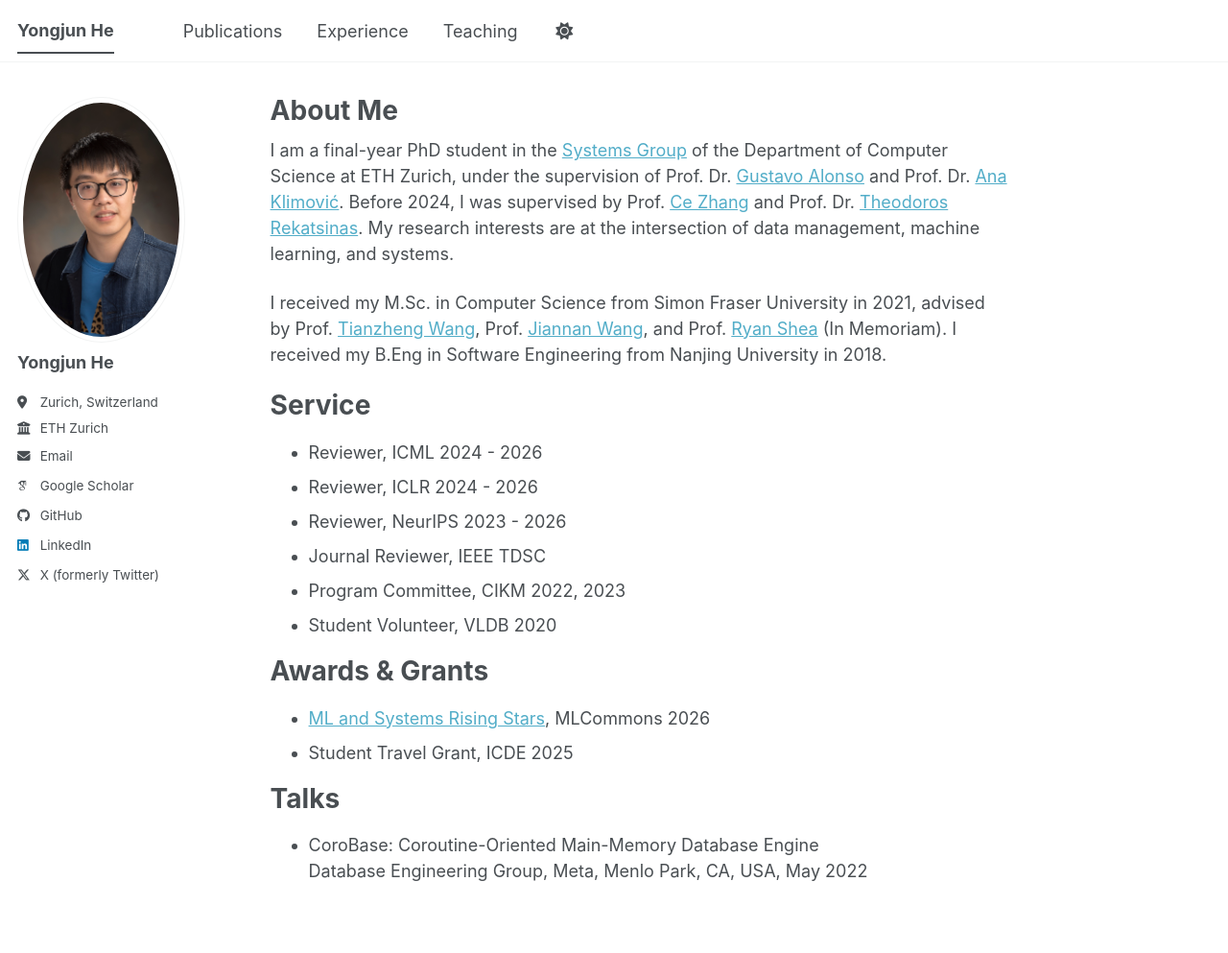
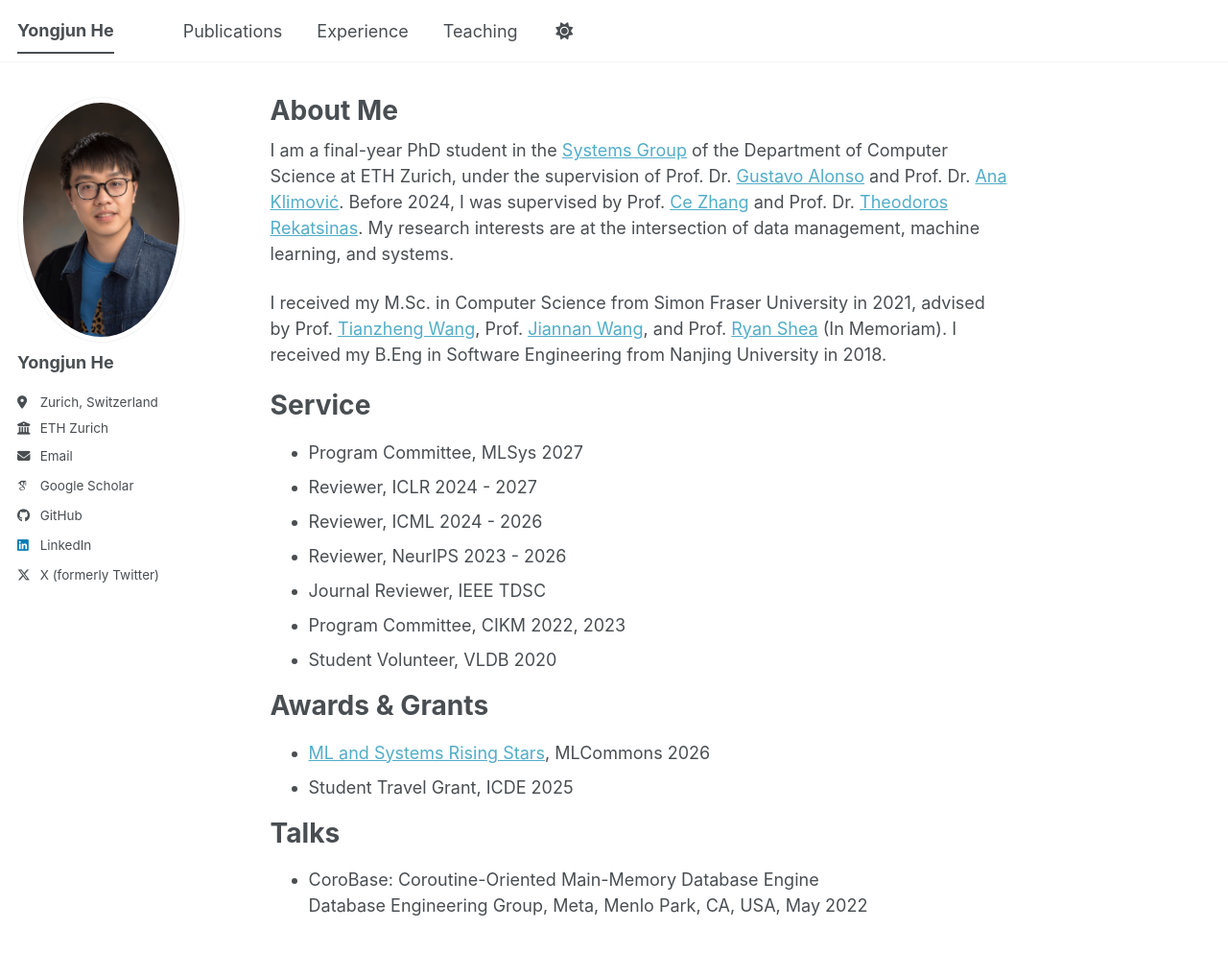
Before and after one commit to YongjunHe/YongjunHe.github.io, a Jekyll site: the page built from _pages/about.md, in a window 1280 px wide and 1002 px high. Shown: the top 993 px of the window at 96% size. Built offline with Jekyll 4.4.1, drawn with Linux system fonts in a browser that asks for light colours; some web fonts are replaced; a script bundle is joined from its source files by our own code; library files that are not in the unit come from our copies.

Commit message:
Update service section with new roles

```diff
--- a/_pages/about.md
+++ b/_pages/about.md
@@ -13,8 +13,9 @@ I received my M.Sc. in Computer Science from Simon Fraser University in 2021, ad
 
 Service
 ======
+* Program Committee, MLSys 2027
+* Reviewer, ICLR 2024 - 2027
 * Reviewer, ICML 2024 - 2026
-* Reviewer, ICLR 2024 - 2026
 * Reviewer, NeurIPS 2023 - 2026
 * Journal Reviewer, IEEE TDSC
 * Program Committee, CIKM 2022, 2023
```
